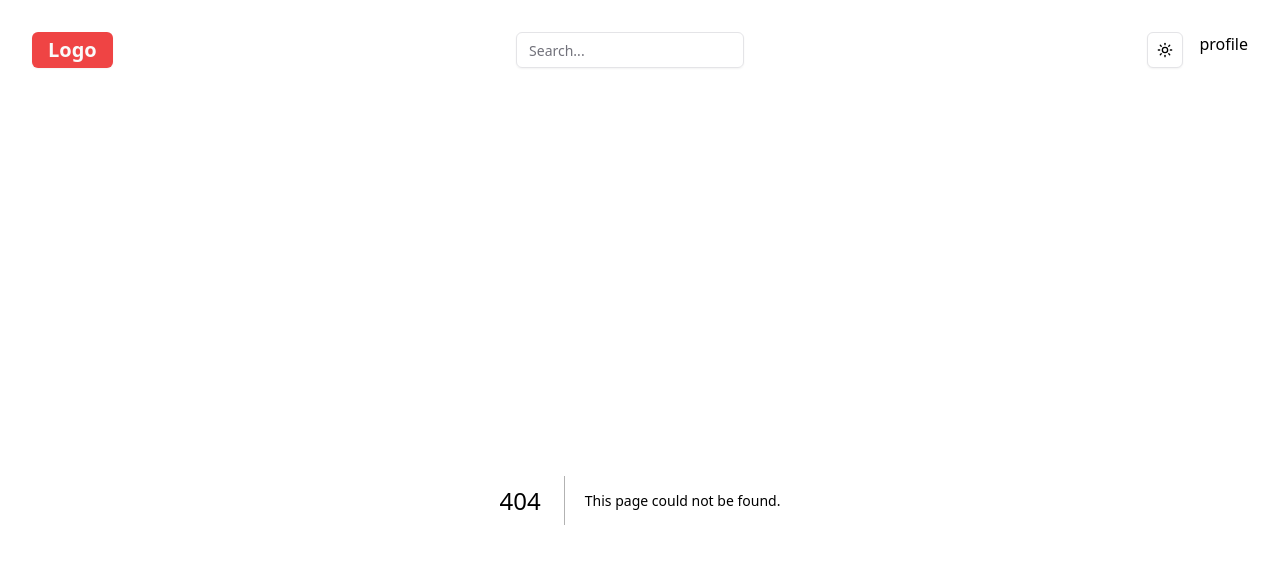
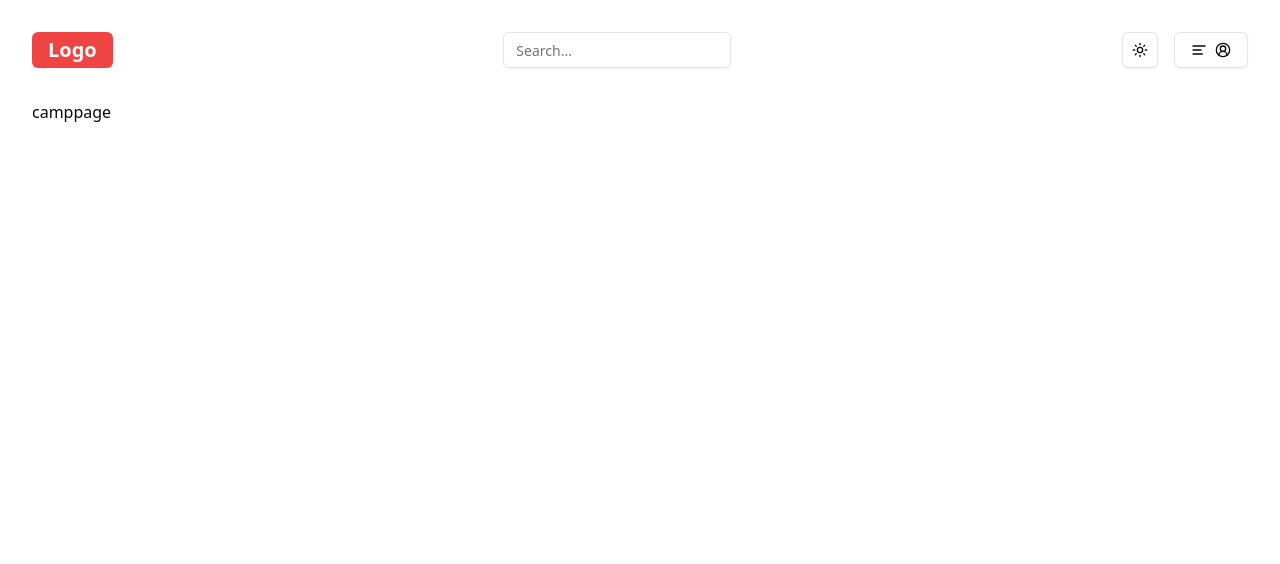
Before and after one commit to Sarunyamk/workshop_camping-next.js-typescript-, a Next.js app: page /camps in a window 1280 px wide. Before the commit this address had no page. Shown: the top 564 px of the page. Built offline with nearby package versions, Linux system fonts and the light colour scheme.

Commit message:
feat/install clerk third party

```diff
--- /dev/null
+++ b/app/camps/page.tsx
@@ -0,0 +1,11 @@
+
+
+const CampsPage = () => {
+    return (
+        <div>
+            camppage
+        </div>
+    )
+}
+
+export default CampsPage
--- /dev/null
+++ b/app/favorites/page.tsx
@@ -0,0 +1,11 @@
+
+
+const FavoritesPage = () => {
+    return (
+        <div>
+            favorites
+        </div>
+    )
+}
+
+export default FavoritesPage
--- a/app/layout.tsx
+++ b/app/layout.tsx
@@ -3,6 +3,7 @@ import localFont from "next/font/local";
 import "./globals.css";
 import Navbar from "@/components/ui/Navbar/Navbar";
 import Providers from "./Providers";
+import { ClerkProvider } from "@clerk/nextjs";
 
 const geistSans = localFont({
   src: "./fonts/GeistVF.woff",
@@ -26,6 +27,8 @@ export default function RootLayout({
   children: React.ReactNode;
 }>) {
   return (
+    <ClerkProvider>
+
       <html lang="en" suppressHydrationWarning>
         <body
           className={`${geistSans.variable} ${geistMono.variable} antialiased`}
@@ -39,5 +42,6 @@ export default function RootLayout({
           </Providers>
         </body>
       </html>
+    </ClerkProvider>
   );
 }
--- /dev/null
+++ b/components/ui/Navbar/DropdownListMenu.tsx
@@ -0,0 +1,46 @@
+import { AlignLeft } from 'lucide-react';
+import {
+    DropdownMenu,
+    DropdownMenuContent,
+    DropdownMenuItem,
+    DropdownMenuLabel,
+    DropdownMenuSeparator,
+    DropdownMenuTrigger,
+} from "@/components/ui/dropdown-menu"
+import { Button } from '../button';
+import UserIcon from './UserIcon';
+import Link from 'next/link';
+import { links } from '@/utils/links';
+
+
+
+const DropdownListMenu = () => {
+    return (
+
+        <DropdownMenu>
+            <DropdownMenuTrigger asChild>
+                <Button variant={'outline'}>
+                    <AlignLeft />
+                    <UserIcon />
+                </Button>
+            </DropdownMenuTrigger>
+            <DropdownMenuContent>
+                <DropdownMenuLabel>My Account</DropdownMenuLabel>
+                <DropdownMenuSeparator />
+                {
+                    links.map((item, index) => {
+                        return (
+                            <DropdownMenuItem key={index} >
+                                <Link href={item.href}>{item.label}</Link>
+                            </DropdownMenuItem>
+                        )
+                    })
+                }
+            </DropdownMenuContent>
+        </DropdownMenu>
+
+
+    )
+}
+
+export default DropdownListMenu
--- a/components/ui/Navbar/Navbar.tsx
+++ b/components/ui/Navbar/Navbar.tsx
@@ -1,4 +1,5 @@
 import { Darkmode } from "./Darkmode"
+import DropdownListMenu from "./DropdownListMenu"
 import Logo from "./Logo"
 import Search from "./Search"
 
@@ -11,7 +12,7 @@ const Navbar = () => {
         <Search />
         <div className="flex gap-4">
         <Darkmode />
-        <h1>profile</h1>
+        <DropdownListMenu />
         </div>
       </div>
     </nav>
--- /dev/null
+++ b/components/ui/Navbar/UserIcon.tsx
@@ -0,0 +1,12 @@
+import { CircleUserRound } from 'lucide-react';
+
+
+const UserIcon = () => {
+    return (
+        <div>
+            <CircleUserRound />
+        </div>
+    )
+}
+
+export default UserIcon
--- a/package.json
+++ b/package.json
@@ -9,6 +9,7 @@
     "lint": "next lint"
   },
   "dependencies": {
+    "@clerk/nextjs": "^6.5.2",
     "@radix-ui/react-dropdown-menu": "^2.1.2",
     "@radix-ui/react-slot": "^1.1.0",
     "class-variance-authority": "^0.7.1",
--- /dev/null
+++ b/utils/links.ts
@@ -0,0 +1,20 @@
+// ประกาศtype แบบปกติ
+
+// const links: { href: string, label: string }[] = [
+//     { href: "/", label: "Home" },
+//     { href: "/favorits", label: "Favorits" },
+//     { href: "/camp", label: "My camps" }
+
+// ]
+
+// หรือมาประกาศตัวแปรข้างนอก
+type LinkType = {
+    href: string,
+    label: string
+}
+export const links: LinkType[] = [
+    { href: "/", label: "Home" },
+    { href: "/favorites", label: "Favorites" },
+    { href: "/camps", label: "My camps" }
+
+]
```
Also changed, not shown: middleware.ts (added, +20 -0 lines), 2 other files (tests, documents, lock files or other folders). Lines whose indentation alone changed are shown as unchanged.
